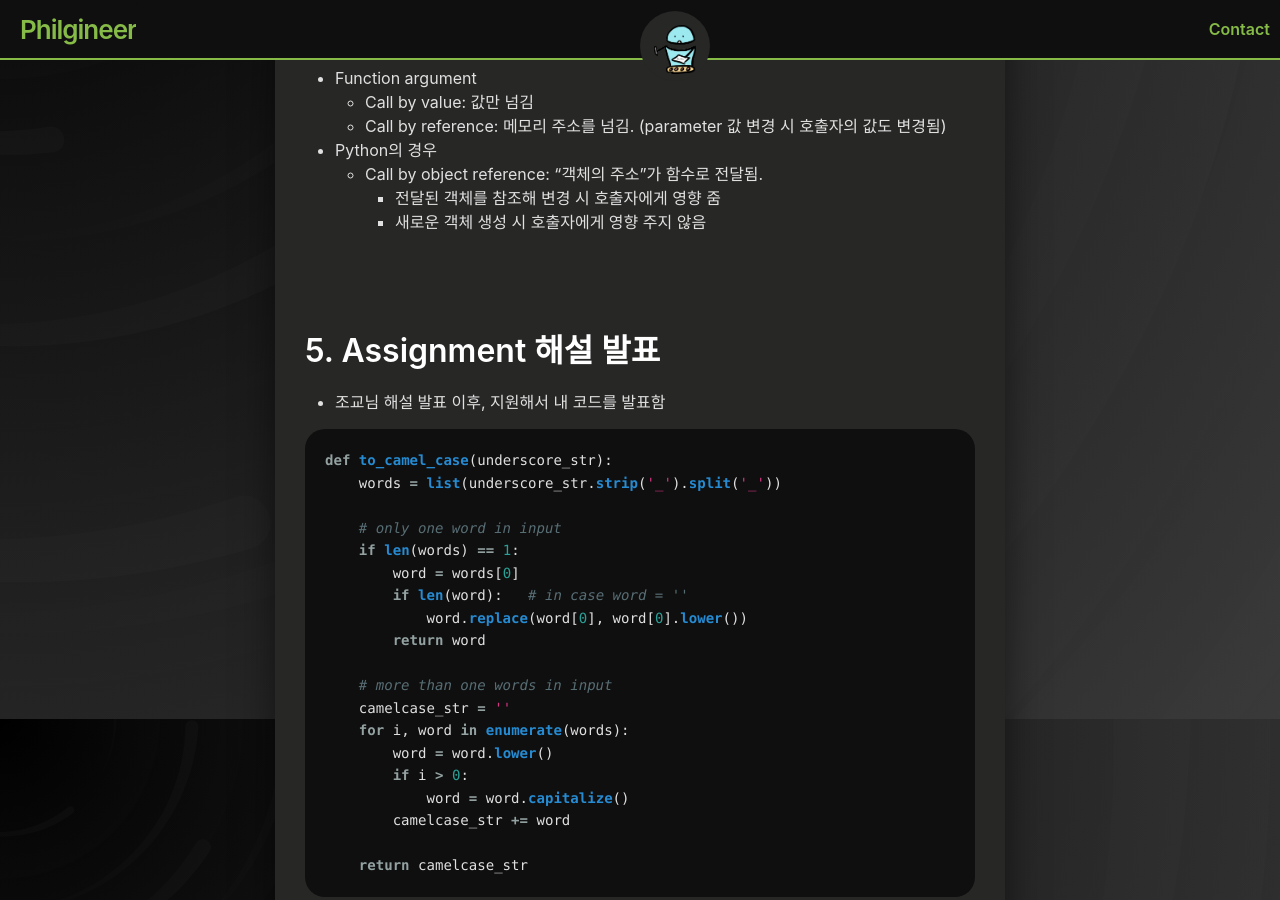
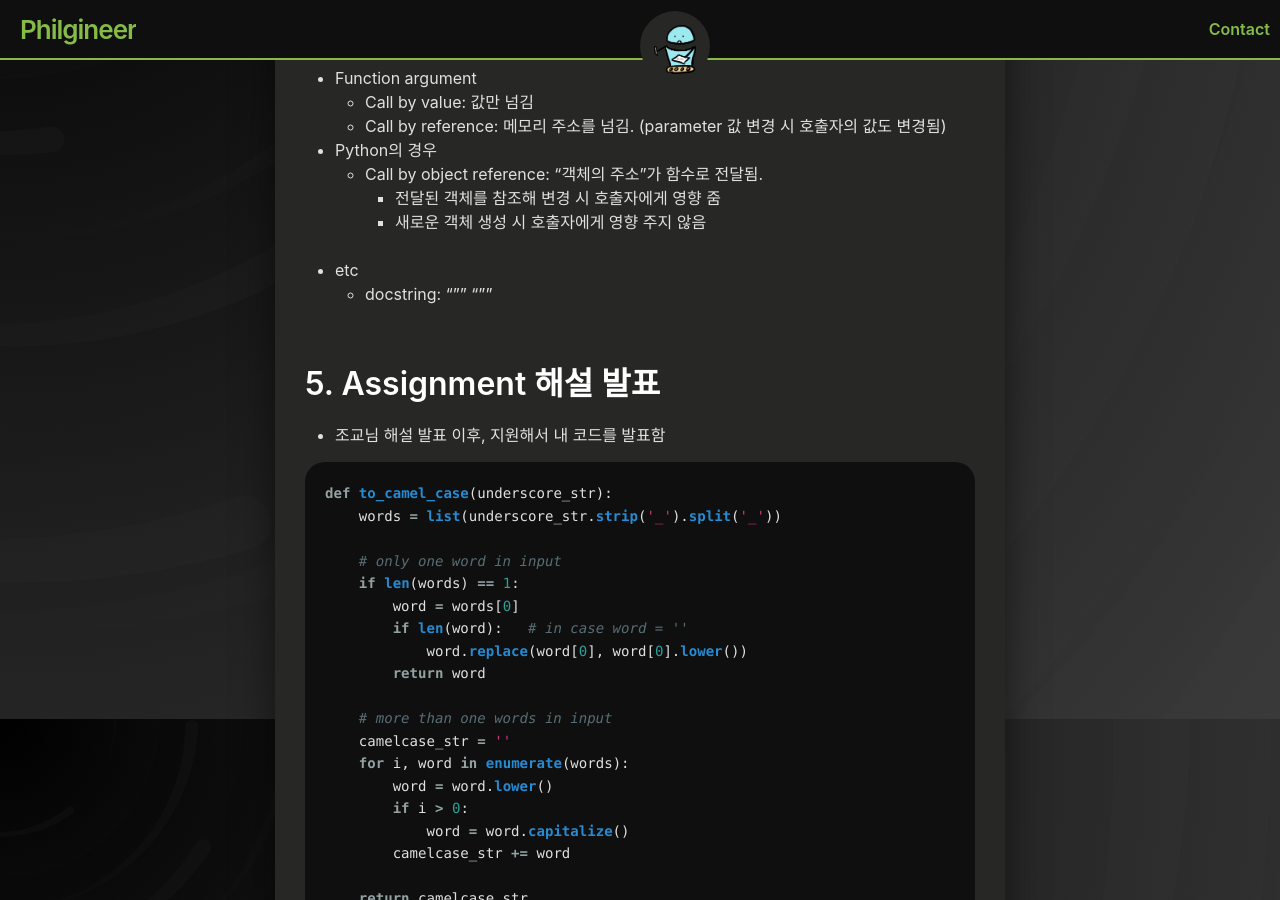
Before and after one commit to philgineer/philgineer.github.io, a Jekyll site: the page built from _posts/2021-01-19-boostcamp_002.md, in a window 1280 px wide and 900 px high, scrolled down 2161 px. Built offline with Jekyll 4.4.1, drawn with Linux system fonts in a browser that asks for light colours.

Commit message:
Update 2021-01-19-boostcamp_002.md

```diff
--- a/_posts/2021-01-19-boostcamp_002.md
+++ b/_posts/2021-01-19-boostcamp_002.md
@@ -96,7 +96,10 @@ tags: [Naver Boostcamp, daily report]
   * Call by object reference: "객체의 주소"가 함수로 전달됨.
     * 전달된 객체를 참조해 변경 시 호출자에게 영향 줌
     * 새로운 객체 생성 시 호출자에게 영향 주지 않음
+<br><br>
 
+* etc
+  * docstring: """ """
 <br><br>
 
 ## 5. Assignment 해설 발표
```
